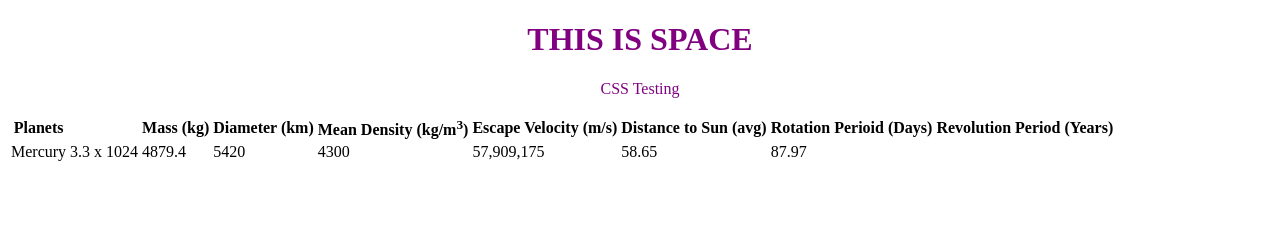
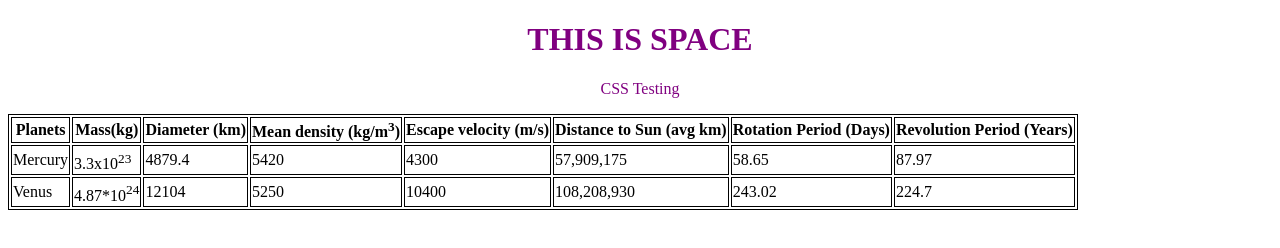
Before and after one commit to lephil505006/Lab5, a plain HTML site: page index.html in a window 1280 px wide. Drawn offline with Linux system fonts and the light colour scheme.

```diff
--- a/css/style.css
+++ b/css/style.css
@@ -1,22 +1,16 @@
-header{
-	color: white;
-	background-color: #9e1950;
-	font-family: 'Comfortaa', cursive, sans-serif;
-	font-size: 1.3em;
-	padding: 5px;
-	border-radius: 10px;
-
-}
-
-.title {
+.title{
 		color: red;
 		text-align: center;
 }
 
-.sub   {
+.sub{
 		text-align: center;
 }
 
-.title,.sub	{
+.title,.sub{
 		color: purple;
 }
+
+table, th, td{
+		border: 1px solid;
+}
--- a/index.html
+++ b/index.html
@@ -17,18 +17,18 @@
   <div class="tbl">
     <table>
        <tr>
-		<th>Planets<th>
-		<th>Mass (kg)</th>
+         <th>Planets</th>
+         <th>Mass(kg)</th>
          <th>Diameter (km)</th>
-		<th>Mean Density (kg/m<sup>3</sup>)</th>
-		<th>Escape Velocity (m/s)</th>
-		<th>Distance to Sun (avg)</th>
-		<th>Rotation Perioid (Days)</th>
+         <th>Mean density (kg/m<sup>3</sup>)</th>
+         <th>Escape velocity (m/s)</th>
+         <th>Distance to Sun (avg km)</th>
+         <th>Rotation Period (Days)</th>
          <th>Revolution Period (Years)</th>
        </tr>
        <tr>
          <td>Mercury</td>
-		<td>3.3 x 10<span>24</span></td>
+         <td>3.3x10<sup>23<sup></td>
          <td>4879.4</td>
          <td>5420</td>
          <td>4300</td>
@@ -36,6 +36,17 @@
          <td>58.65</td>
          <td>87.97</td>
        </tr>
-	<table>
+	   <tr>
+         <td>Venus</td>
+         <td>4.87*10<sup>24<sup></td>
+         <td>12104</td>
+         <td>5250</td>
+         <td>10400</td>
+         <td>108,208,930</td>
+         <td>243.02</td>
+         <td>224.7</td>
+       </tr>
+     </table>
+  </div>
   </body>
 </html>
```
Also changed, not shown: 2 other files. Lines whose indentation alone changed are shown as unchanged.
